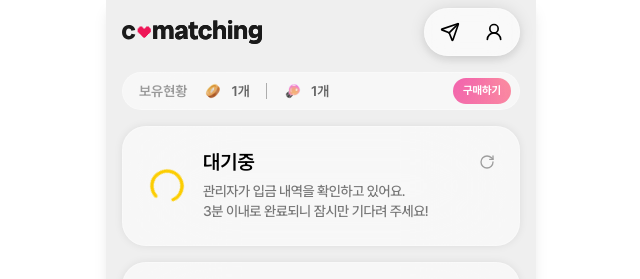
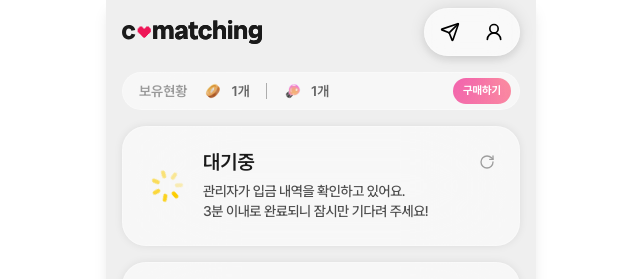
Before and after one commit to COMAtching/COMAtching5_FE, a Next.js app: page /main in a window 1280 px wide. Shown: the top 279 px of the page, without its empty margins (319-959 px from the left). Built offline with nearby package versions, Linux system fonts and the light colour scheme.

Commit message:
feat: typo 수정 및 로딩바 완성

```diff
--- a/app/main/_components/ChargeRequestWaiting.tsx
+++ b/app/main/_components/ChargeRequestWaiting.tsx
@@ -1,21 +1,36 @@
-import React from "react";
-import { Loader2, RotateCw } from "lucide-react";
+import { RotateCw } from "lucide-react";
 
 const ChargeRequestWaiting = () => {
   return (
     <div className="flex h-[120px] w-full flex-col items-center justify-center gap-[11px] rounded-[24px] border border-white/30 bg-white/50 p-6 shadow-[0px_0px_8px_rgba(0,0,0,0.08)] backdrop-blur-[50px]">
       <div className="flex h-[72px] w-full items-center gap-4">
-        {/* SpinnerGap 영역 */}
+        {/* 커스텀 7도트 로더 영역 */}
         <div className="relative flex h-10 w-10 shrink-0 items-center justify-center">
-          {/* Vector #FCCD00 반영 */}
-          <Loader2 className="h-10 w-10 animate-spin text-[#FCCD00]" />
+          <div className="relative h-8 w-8 animate-spin">
+            {[...Array(7)].map((_, i) => (
+              <div
+                key={i}
+                className="absolute inset-0 flex justify-center"
+                style={{
+                  transform: `rotate(${i * (360 / 7)}deg)`,
+                }}
+              >
+                <div
+                  className="h-2 w-1 rounded-full bg-[#FCCD00]"
+                  style={{
+                    opacity: 1 - i * 0.12,
+                  }}
+                />
+              </div>
+            ))}
+          </div>
         </div>
 
         {/* 텍스트 영역 (Frame 2612794) */}
         <div className="flex flex-1 flex-col items-start gap-2">
           {/* 타이틀 행 (Frame 2612797) */}
           <div className="flex w-full items-center justify-between gap-[10px]">
-            <span className="text-[20px] leading-6 font-semibold text-black">
+            <span className="typo-20-600 text-color-text-black leading-6">
               대기중
             </span>
             {/* ArrowClockwise #9E9E9E 반영 */}
@@ -23,7 +38,7 @@ const ChargeRequestWaiting = () => {
           </div>
 
           {/* 설명 문구 */}
-          <p className="text-[14px] leading-[140%] font-medium tracking-[-0.03em] text-[#777777]">
+          <p className="typo-14-500 text-color-gray-700 leading-[140%] tracking-[-0.03em]">
             관리자가 입금 내역을 확인하고 있어요.
             <br />
             3분 이내로 완료되니 잠시만 기다려 주세요!
--- a/app/main/_components/ContactUserProfile.tsx
+++ b/app/main/_components/ContactUserProfile.tsx
@@ -103,7 +103,7 @@ const ProfileStats = ({ profile }: { profile: ProfileData }) => (
 /* ── 소개 텍스트 (MBTI, 연락빈도, 취미) ── */
 const ProfileIntro = ({ profile }: { profile: ProfileData }) => (
   <>
-    <div className="mb-2 flex items-center gap-1 text-[14px]">
+    <div className="typo-14-400 mb-2 flex items-center gap-1">
       <Label>MBTI는</Label>
       <UnderlinedValue>{profile.mbti}</UnderlinedValue>
       <Label>, 연락빈도는</Label>
@@ -112,7 +112,7 @@ const ProfileIntro = ({ profile }: { profile: ProfileData }) => (
       </UnderlinedValue>
       <Label>이에요.</Label>
     </div>
-    <div className="flex items-center gap-2 text-[14px]">
+    <div className="typo-14-400 flex items-center gap-2">
       <Label>저는 요즘</Label>
       <UnderlinedValue>{getHobbyLabel(profile.hobbies)}</UnderlinedValue>
       <Label>을 좋아해요.</Label>
--- a/app/privacy/page.tsx
+++ b/app/privacy/page.tsx
@@ -11,12 +11,12 @@ export default function PrivacyPage() {
         <div className="mb-5 flex justify-end">
           <button
             onClick={() => router.back()}
-            className="rounded-[5px] bg-white px-5 py-2.5 text-center text-[14px] font-bold text-[#333] shadow-[0_4px_6px_rgba(0,0,0,0.1)]"
+            className="typo-14-700 rounded-[5px] bg-white px-5 py-2.5 text-center text-[#333] shadow-[0_4px_6px_rgba(0,0,0,0.1)]"
           >
             닫기
           </button>
         </div>
-        <p className="mb-5 text-left text-[14px] leading-[1.6] text-[#333]">
+        <p className="typo-14-400 mb-5 text-left leading-[1.6] text-[#333]">
           개인정보 수집 안내
           <br />
           <br /> 1. 개인정보 수집 목적
--- a/app/profile-image/_components/IntroSection.tsx
+++ b/app/profile-image/_components/IntroSection.tsx
@@ -31,7 +31,7 @@ const IntroSection = ({ intro, onIntroChange }: IntroSectionProps) => {
           className="typo-16-500 h-full w-full resize-none border-0 bg-transparent leading-[160%] text-[#0E1013] placeholder:text-[#BDC1C6] focus:outline-none"
         />
 
-        <span className="pointer-events-none absolute right-4 bottom-4 text-[16px] leading-[160%] font-medium text-[#DADCE0]">
+        <span className="typo-16-500 pointer-events-none absolute right-4 bottom-4 leading-[160%] text-[#DADCE0]">
           {intro.length}/{INTRO_MAX_LENGTH}
         </span>
       </div>
--- a/app/profile-image/_components/NicknameSection.tsx
+++ b/app/profile-image/_components/NicknameSection.tsx
@@ -28,7 +28,7 @@ const NicknameSection = ({
             placeholder="닉네임을 입력해주세요"
             value={nickname}
             onChange={(e) => onNicknameChange(e.target.value)}
-            className="h-[48px] rounded-none border-b-2 border-[#E5E5E5] px-4 py-[3px] text-[16px] leading-[19px] font-medium text-[#0E1013] placeholder:text-[#BDC1C6]"
+            className="typo-16-500 h-[48px] rounded-none border-b-2 border-[#E5E5E5] px-4 py-[3px] leading-[19px] text-[#0E1013] placeholder:text-[#BDC1C6]"
             style={{
               background:
                 "linear-gradient(180deg, rgba(255, 255, 255, 0) 0%, rgba(255, 255, 255, 0.24) 100%)",
@@ -41,9 +41,7 @@ const NicknameSection = ({
           className="flex h-[48px] w-[120px] items-center justify-center gap-[8px] rounded-[16px] border border-[#0E1013]/10 bg-white active:bg-gray-50"
         >
           <Shuffle size={16} color="#5F6368" />
-          <span className="text-[18px] leading-none font-semibold text-[#5F6368]">
-            랜덤
-          </span>
+          <span className="typo-18-600 leading-none text-[#5F6368]">랜덤</span>
         </button>
       </div>
     </div>
--- a/app/profile-image/_components/ProfileImageSelection.tsx
+++ b/app/profile-image/_components/ProfileImageSelection.tsx
@@ -25,7 +25,7 @@ export const SelectCheckButton = ({
       aria-label={label}
       aria-pressed={isSelected}
       onClick={onClick}
-      className={`${marginClassName} flex h-[20px] w-[20px] items-center justify-center rounded-full border text-[14px] leading-none ${
+      className={`${marginClassName} typo-14-400 flex h-[20px] w-[20px] items-center justify-center rounded-full border leading-none ${
         isSelected
           ? "border-[#FF4D61] text-white"
           : "border-gray-300 bg-white text-transparent"
@@ -161,7 +161,7 @@ const ProfileImageSelection = ({
           >
             <button
               type="button"
-              className="flex h-[33px] items-center justify-center gap-[10px] rounded-[99px] bg-[#E5E5E5] px-4 py-2 text-[14px] leading-[17px] font-semibold tracking-[-0.03em] text-[#4D4D4D]"
+              className="typo-14-600 flex h-[33px] items-center justify-center gap-[10px] rounded-[99px] bg-[#E5E5E5] px-4 py-2 leading-[17px] tracking-[-0.03em] text-[#4D4D4D]"
             >
               {actionLabel}
             </button>
@@ -169,7 +169,7 @@ const ProfileImageSelection = ({
         ) : (
           <label
             htmlFor="profile-image-upload"
-            className="flex h-[33px] cursor-pointer items-center justify-center gap-[10px] rounded-[99px] bg-[#E5E5E5] px-4 py-2 text-[14px] leading-[17px] font-semibold tracking-[-0.03em] text-[#4D4D4D]"
+            className="typo-14-600 flex h-[33px] cursor-pointer items-center justify-center gap-[10px] rounded-[99px] bg-[#E5E5E5] px-4 py-2 leading-[17px] tracking-[-0.03em] text-[#4D4D4D]"
           >
             {actionLabel}
             <input
--- a/app/terms/page.tsx
+++ b/app/terms/page.tsx
@@ -11,12 +11,12 @@ export default function TermsPage() {
         <div className="mb-5 flex justify-end">
           <button
             onClick={() => router.back()}
-            className="rounded-[5px] bg-white px-5 py-2.5 text-center text-[14px] font-bold text-[#333] shadow-[0_4px_6px_rgba(0,0,0,0.1)]"
+            className="typo-14-700 rounded-[5px] bg-white px-5 py-2.5 text-center text-[#333] shadow-[0_4px_6px_rgba(0,0,0,0.1)]"
           >
             닫기
           </button>
         </div>
-        <p className="mb-5 text-left text-[14px] leading-[1.6] text-[#333]">
+        <p className="typo-14-400 mb-5 text-left leading-[1.6] text-[#333]">
           <strong>COMAtching 이용약관</strong>
           <br />
           <br />
```
